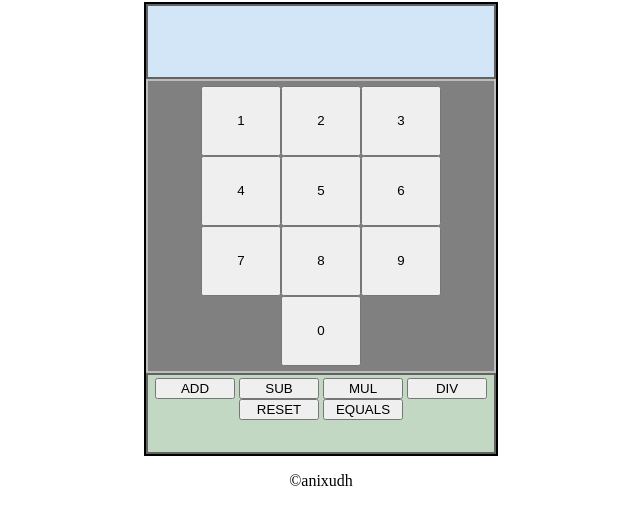
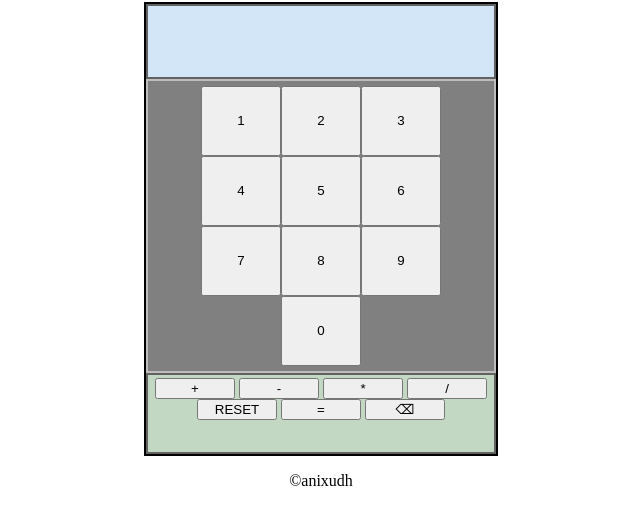
Before and after one commit to anixudh/calculator, a plain HTML site: page index.html in a window 1280 px wide. Shown: the part 78-602 px from the top of the page, without its empty margins (319-959 px from the left). Drawn offline with Linux system fonts and the light colour scheme.

Commit message:
added delete button

```diff
--- a/index.html
+++ b/index.html
@@ -30,14 +30,15 @@
             </div>
             <div class="operations">
                 <div class="mathOp">
-                    <button class="add">ADD</button>
-                    <button class="sub">SUB</button>
-                    <button class="mul">MUL</button>
-                    <button class="div">DIV</button>
+                    <button class="add">+</button>
+                    <button class="sub">-</button>
+                    <button class="mul">*</button>
+                    <button class="div">/</button>
                 </div>
                 <div class="resOp">
                     <button class="reset">RESET</button>
-                    <button class="equals">EQUALS</button>
+                    <button class="equals">=</button>
+                    <button class="backsp">⌫</button>
                 </div>
             </div>
         </div>
--- a/main.js
+++ b/main.js
@@ -93,6 +93,14 @@ const equalsClicked=e=>{
     symb="";
 }
 
+const backspClicked=e=>{
+  if(b!="") b=b.substr(0,b.length-1);
+  else if(b=="" && symb!="") symb="";
+  else if(a!="") a=a.substr(0,a.length-1);
+
+  text.textContent=a+symb+b;
+}
+
 let a="", b="", op="",symb="";
 const text=document.querySelector(".text-field");
 const numbers=document.querySelectorAll(".numbers");
@@ -110,3 +118,6 @@ reset.addEventListener('click',resetClicked);
 
 const equals=document.querySelector(".equals");
 equals.addEventListener('click',equalsClicked);
+
+const backsp=document.querySelector('.backsp');
+backsp.addEventListener('click',backspClicked);
```
